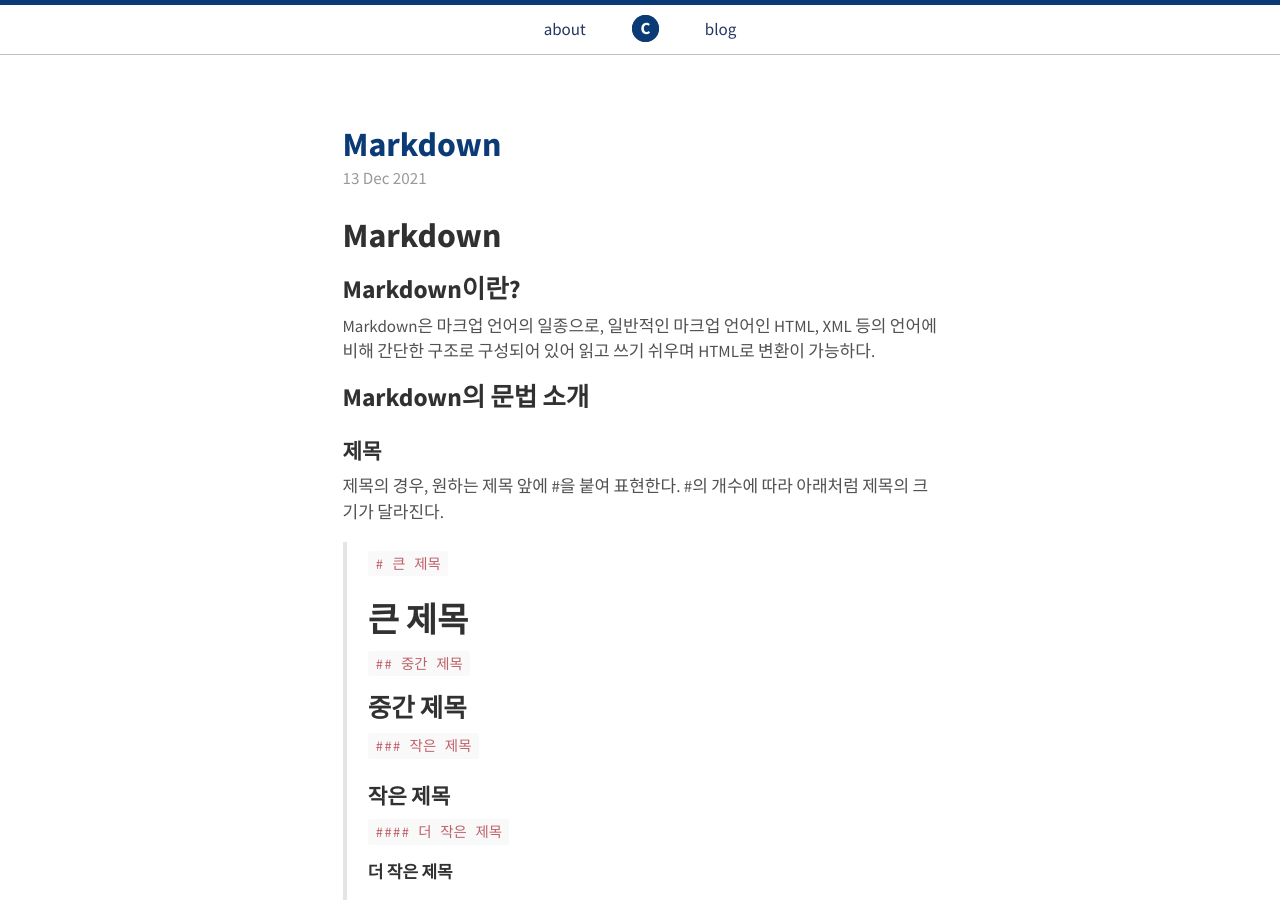
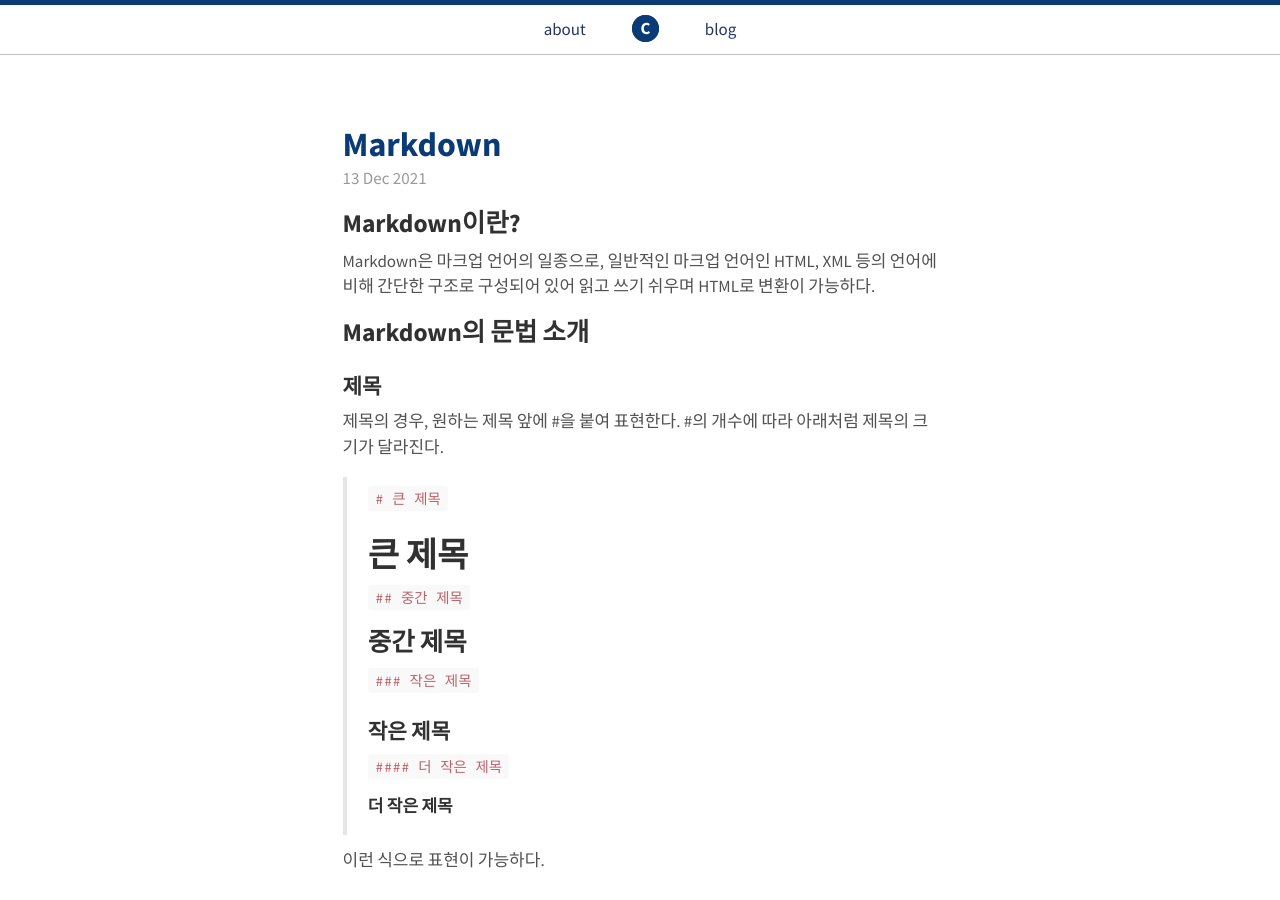
Before and after one commit to kmu3072/kmu3072.github.io, a Jekyll site: the page built from _posts/2021-12-13-Markdown.md, in a window 1280 px wide and 900 px high. Built offline with Jekyll 4.4.1, drawn with Linux system fonts in a browser that asks for light colours.

Commit message:
Update post

```diff
--- a/_posts/2021-12-13-Markdown.md
+++ b/_posts/2021-12-13-Markdown.md
@@ -4,7 +4,6 @@ title:  "Markdown"
 date:   2021-12-13 16:28:30 +0900
 categories: jekyll update
 ---
-# Markdown
 
 ## Markdown이란?
 Markdown은 마크업 언어의 일종으로, 일반적인 마크업 언어인 HTML, XML 등의 언어에 비해 간단한 구조로 구성되어 있어
```
